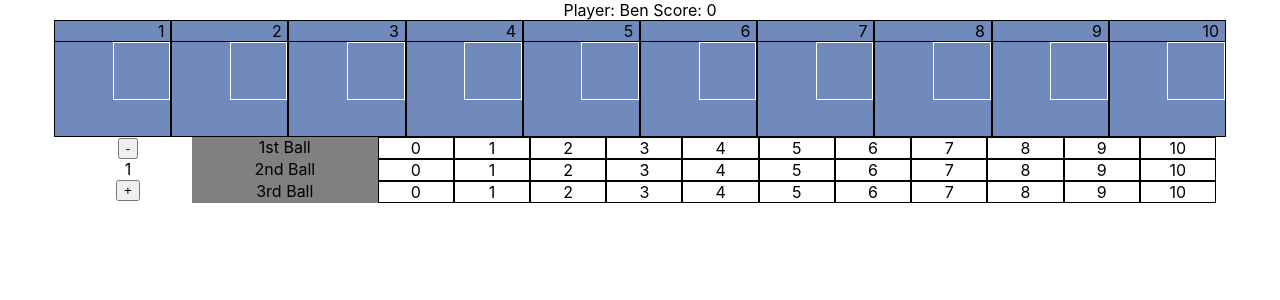
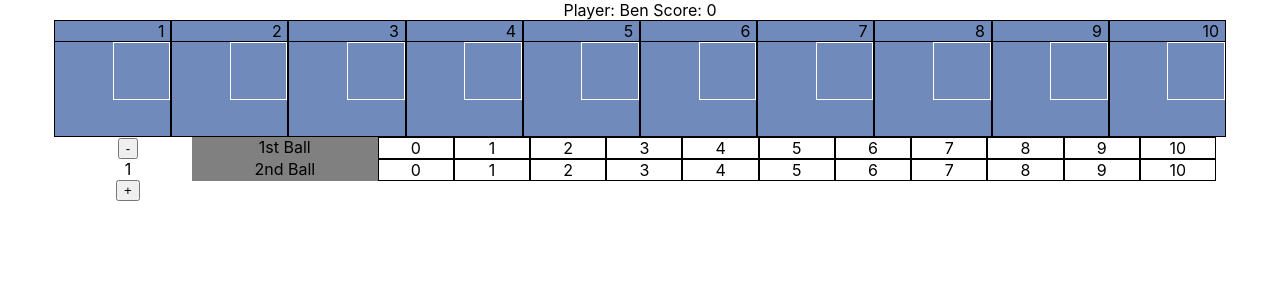
Before and after one commit to TinTooth/BowlingReact, a React (Create React App) app: page / in a window 1280 px wide. Shown: the top 300 px of the page. Built offline with nearby package versions, Linux system fonts and the light colour scheme.

Commit message:
Added Calculate Frames to Player

```diff
--- a/src/components/InputControls/InputControls.jsx
+++ b/src/components/InputControls/InputControls.jsx
@@ -20,7 +20,7 @@ const InputControls = ({frames, setframes, calculateFrames}) => {
         frames[currentFrame].ball1bowled = true
         let newFrames = [...frames];
         setframes(newFrames);
-        calculateFrames();
+        calculateFrames(currentFrame);
     }
     const setBall2 = (e) => {
 
@@ -75,8 +75,11 @@ const InputControls = ({frames, setframes, calculateFrames}) => {
                     <div className="ball-button" id = '9' onClick = {setBall2}>9</div>
                     <div className="ball-button" id = '10' onClick = {setBall2}>10</div>
                 </div>
-                <div className="ball-row">
-                <div className="ball"> 3rd Ball</div>
+                { currentFrame == 9 ? (
+
+                    <div className="ball-row">
+
+                    <div className="ball"> 3rd Ball</div>
                     <div className="ball-button" id = '0' onClick = {setBall3}>0</div>
                     <div className="ball-button" id = '1' onClick = {setBall3}>1</div>
                     <div className="ball-button" id = '2' onClick = {setBall3}>2</div>
@@ -90,10 +93,12 @@ const InputControls = ({frames, setframes, calculateFrames}) => {
                     <div className="ball-button" id = '10' onClick = {setBall3}>10</div>
 
                 </div>
+                ): null
+                }
             </div>
         </div>
 
      );
-}
+    }
 
 export default InputControls;
--- a/src/components/Player/Player.jsx
+++ b/src/components/Player/Player.jsx
@@ -6,7 +6,7 @@ class Frame {
     constructor (frameNumber) {
         this.frameNumber = frameNumber
         this.ball1 = 0
-        this.ball1bowled = true
+        this.ball1bowled = false
         this.ball2 = 0
         this.ball2bowled = false
         this.ball3 = 0
@@ -54,16 +54,43 @@ const Player = ({name}) => {
 
     const checkForMarks = () => {
         frames.forEach((frame) => {
-            if (frame.ball1 === 10) {
-                frame.stike = true;
+            console.log('hello')
+            if (frame.frameNumber != 9){
+                if (frame.ball1 == 10) {
+                    frame.stike = true;
+                    frame.ball2display = 'X'
+                    frame.ball1display = ''
+                }
+                else if (+frame.ball1 + +frame.ball2 == 10){
+                    frame.spare = true;
+                    frame.ball2display = "/"
+                }
+                else  {
+                    if (frame.ball1bowled == true) {
+                        frame.ball1display = frame.ball1
+                    }
+                    if (frame.ball2bowled == true) {
+                        frame.ball2display = frame.ball2
+                    }
+                }
+
             }
-            if (frame.ball1 + frame.ball2 == 10){
-                frame.spare = true;
+            else {
+                if (frame.ball1 == 10) {
+                    frame.ball1display = "X"
+                }
+                if (frame.ball2 == 10){
+                    frame.ball2display = "X"
+                }
+                if (frame.ball3 == 10) {
+                    frame.ball3display = "X"
+                }
             }
         })
         let newFrames = [...frames];
+        console.log(newFrames)
         setframes(newFrames);
-
+        console.log(frames)
     }
 
 
```
